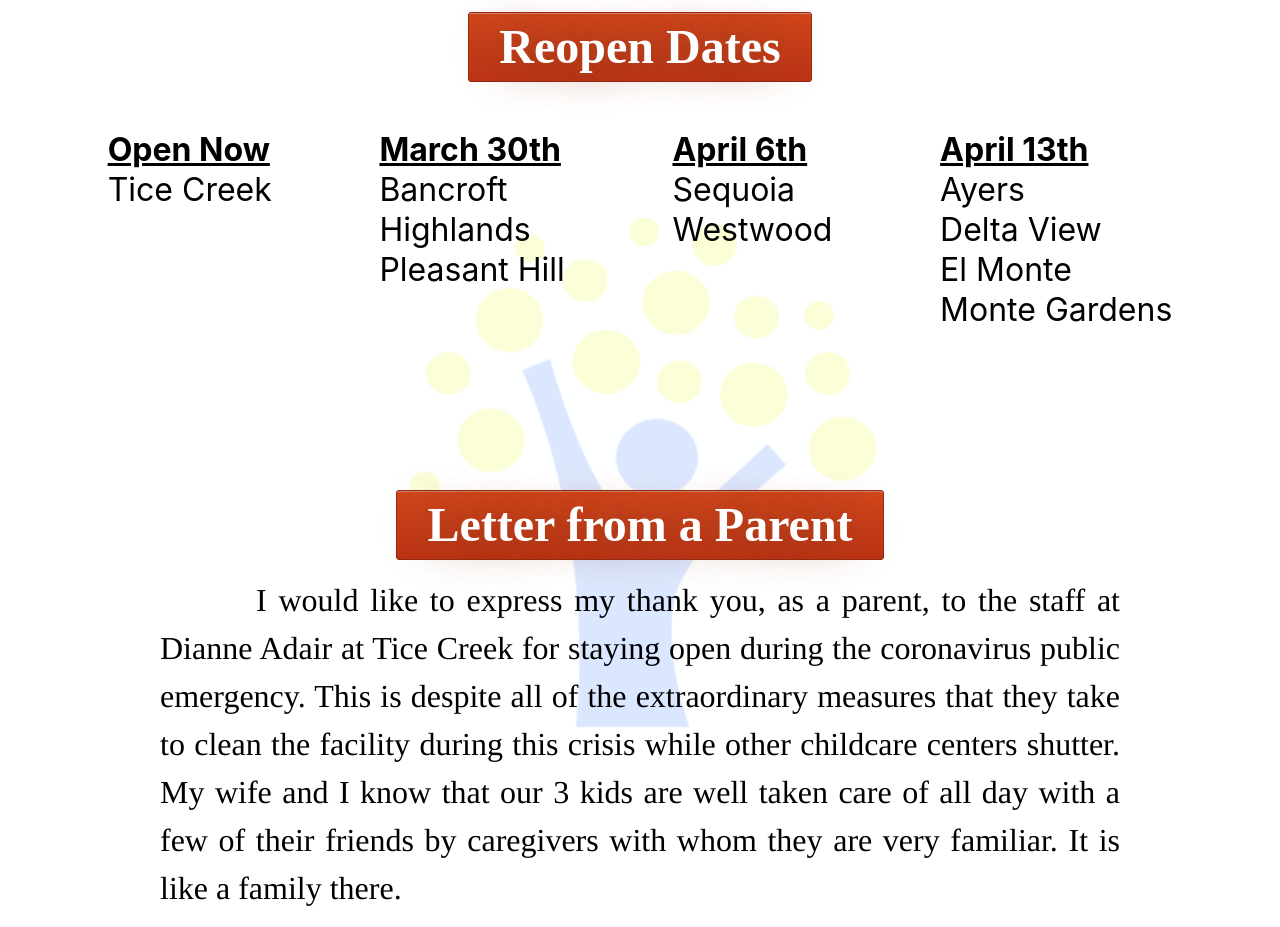
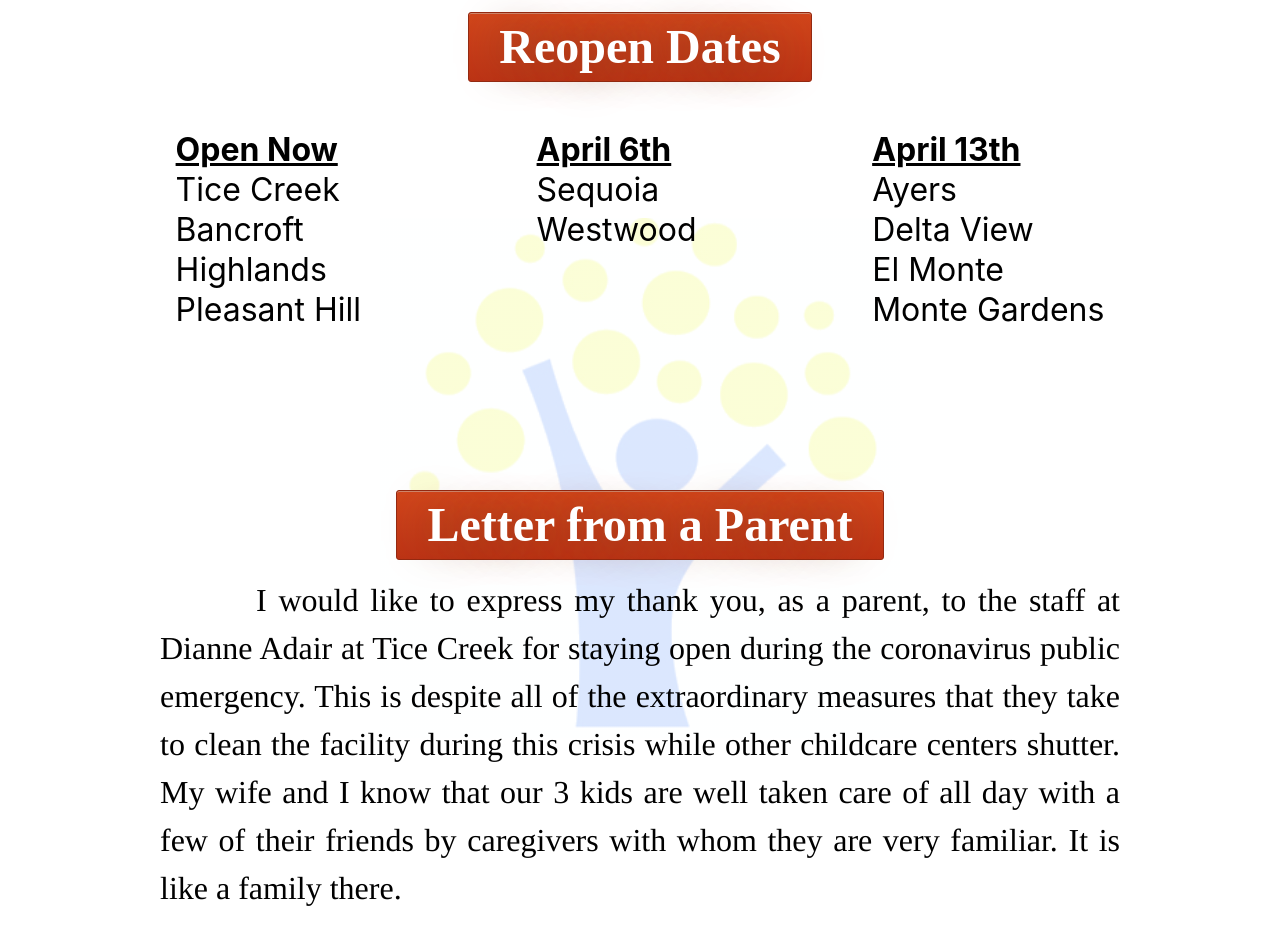
Before and after one commit to rsoghall/da-personal-project, a React (Create React App) app: page /#/Corona in a window 1280 px wide. Shown: the part 900-1827 px from the top of the page. Built offline with nearby package versions, Linux system fonts and the light colour scheme; no server answers.

Commit message:
Corona Open Dates Update

```diff
--- a/src/views/Corona/Corona.jsx
+++ b/src/views/Corona/Corona.jsx
@@ -30,14 +30,7 @@ export default function Corona() {
                         Open Now
                     </h2>
                     <div>
-                        Tice Creek
-                    </div>
-                </div>
-                <div>
-                    <h2>
-                        March 30th
-                    </h2>
-                    <div>
+                        Tice Creek<br />
                         Bancroft<br />
                         Highlands<br />
                         Pleasant Hill
```
